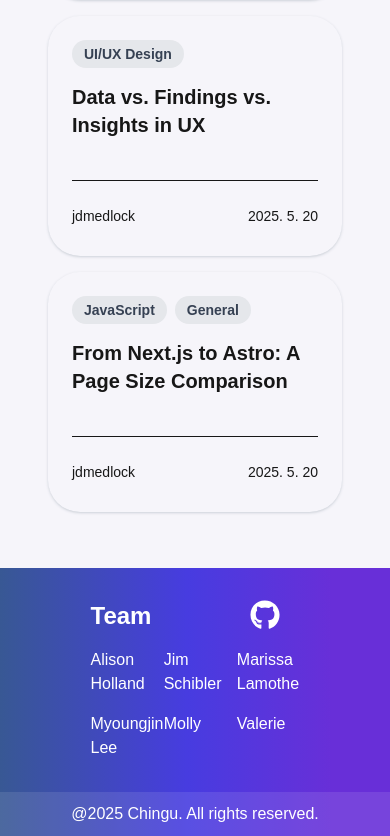
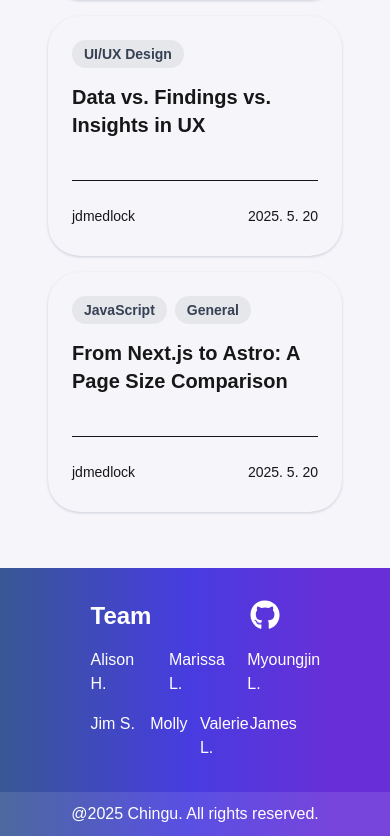
Before and after one commit to chingu-voyages/V55-tier2-team-25, a Next.js app in the folder react-app/: page / in a window 390 px wide. Shown: the part 1207-2043 px from the top of the page. Built offline with nearby package versions, Linux system fonts and the light colour scheme.

Commit message:
Added name and tablet style

```diff
--- a/react-app/src/components/Footer.jsx
+++ b/react-app/src/components/Footer.jsx
@@ -12,17 +12,20 @@ export default function Footer() {
         <p className='text-3xl pr-5'><a href="https://github.com/chingu-voyages/V55-tier2-team-25" target='_blank'><FaGithub /></a></p>
       </div>
 
-      <div className="name-container flex w-full pb-4 justify-between">
-        <p className="w-3/10 text-left"><a href="https://github.com/alison-ah" target='_blank'>Alison Holland</a></p>
-        <p className="w-3/10 text-left"><a href="https://github.com/Nwumfor" target='_blank'>Jim Schibler</a></p>
-        <p className="w-3/10 text-left"><a href="https://github.com/msrissaxox" target='_blank'>Marissa Lamothe</a></p>
-      </div>
+      {/*<div className="credits flex w-full pb-4 justify-between ">*/}
+        <div className="name-container flex w-full pb-4 justify-between md:flex-col">
+          <p className="w-3/10 text-left"><a href="https://www.linkedin.com/in/andersonholland/" target='_blank'>Alison H.</a></p>
+          <p className="w-3/10 text-left"><a href="https://www.linkedin.com/in/marissalamothe/" target='_blank'>Marissa L.</a></p>
+          <p className="w-1/4 text-left"><a href="https://github.com/lmj5081" target='_blank'>Myoungjin L.</a></p>
+        </div>
 
-      <div className="name-container flex w-full justify-between">
-        <p className="w-3/10 text-left"><a href="https://github.com/lmj5081" target='_blank'>Myoungjin Lee</a></p>
-        <p className="w-3/10 text-left"><a href="https://github.com/learningcoding2022" target='_blank'>Molly</a></p>
-        <p className="w-3/10 text-left"><a href="https://github.com/val-ue" target='_blank'>Valerie</a></p>
-      </div>
+        <div className="name-container flex w-full justify-between md:flex-col">
+          <p className="w-3/10 text-left"><a href="https://www.linkedin.com/in/jimschibler/" target='_blank'>Jim S.</a></p>
+          <p className="w-1/4 text-left"><a href="https://github.com/learningcoding2022" target='_blank'>Molly</a></p>
+          <p className="w-1/4 text-left"><a href="https://github.com/val-ue" target='_blank'>Valerie L.</a></p>
+        <p className="w-1/4 text-left"><a href="https://github.com/Nwumfor" target='_blank'>James</a></p>
+        </div>
+      {/*</div>*/}
     </div>
 
     <div className="copyright text-center bg-white/10 w-full p-[10px]">
```
